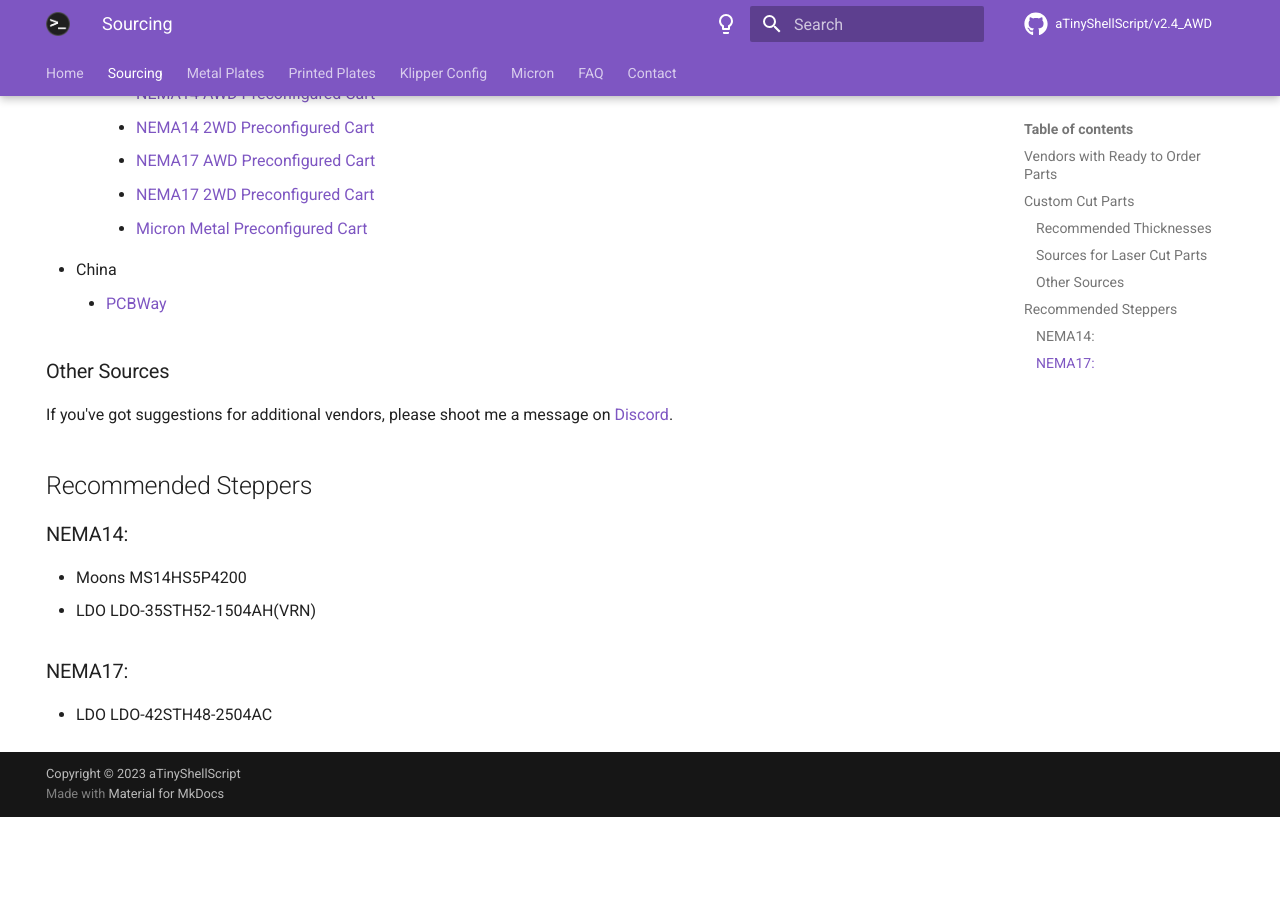
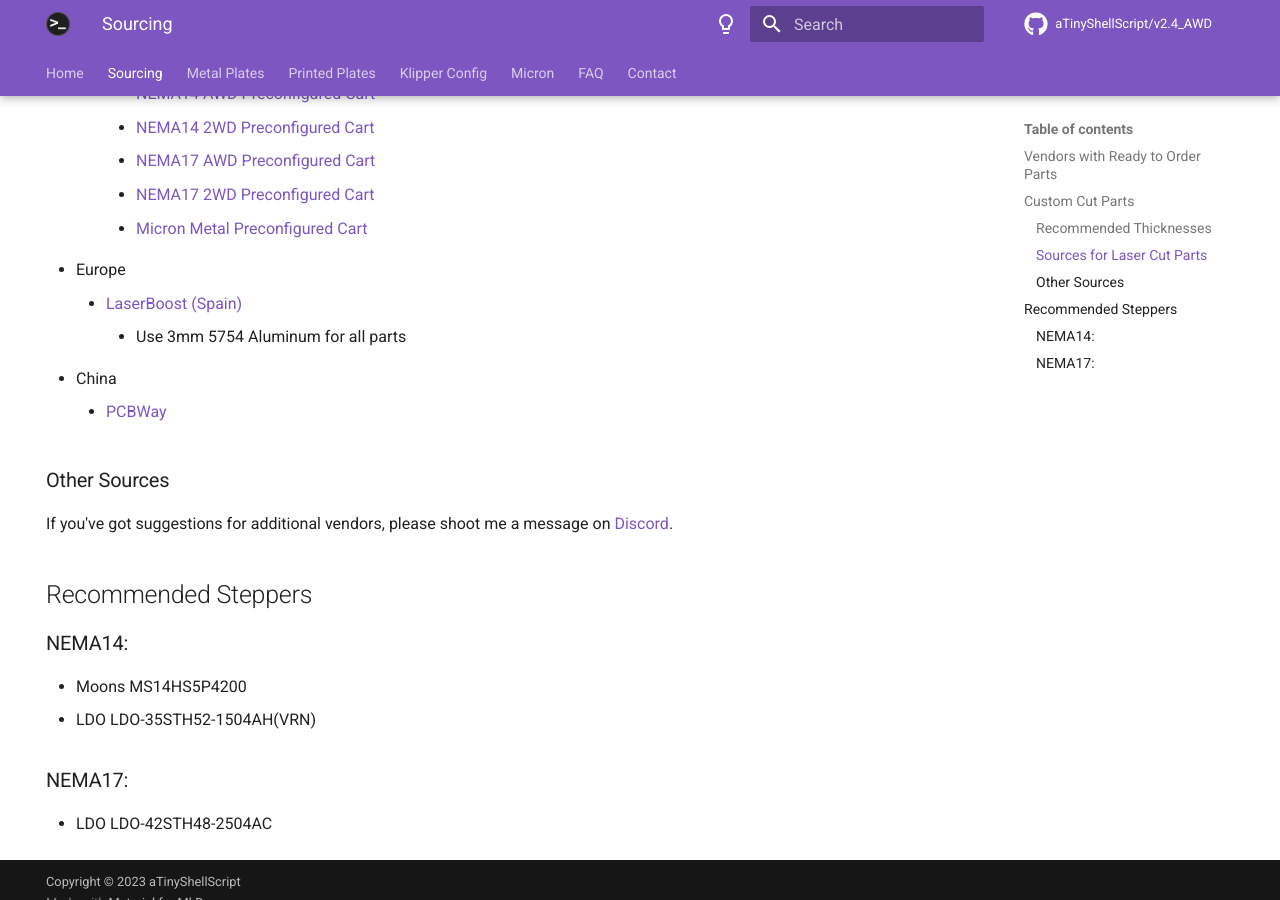
Before and after one commit to aTinyShellScript/awd_docs, an MkDocs documentation site: the page built from docs/sourcing.md, in a window 1280 px wide and 900 px high, scrolled down 798 px. Built offline with MkDocs 1.6.1 and Material for MkDocs 9.7.7, drawn with Linux system fonts in a browser that asks for light colours; comment, search, counter and statistics services are not loaded; before the commit the page ends 1615 px from its top, so only the background shows below that.

Commit message:
Sourcing Updates
Added LaserBoost

```diff
--- a/docs/sourcing.md
+++ b/docs/sourcing.md
@@ -31,6 +31,9 @@
         * [NEMA17 AWD Preconfigured Cart](https://cart.sendcutsend.com/ras3wtuyjylx)
         * [NEMA17 2WD Preconfigured Cart](https://cart.sendcutsend.com/pscmspjxyv6z)
         * [Micron Metal Preconfigured Cart]()
+* Europe
+    * [LaserBoost (Spain)](http://www.laserboost.com/)
+        * Use 3mm 5754 Aluminum for all parts
 * China
     * [PCBWay](https://www.pcbway.com/rapid-prototyping/manufacture/?type=3)
 
```
